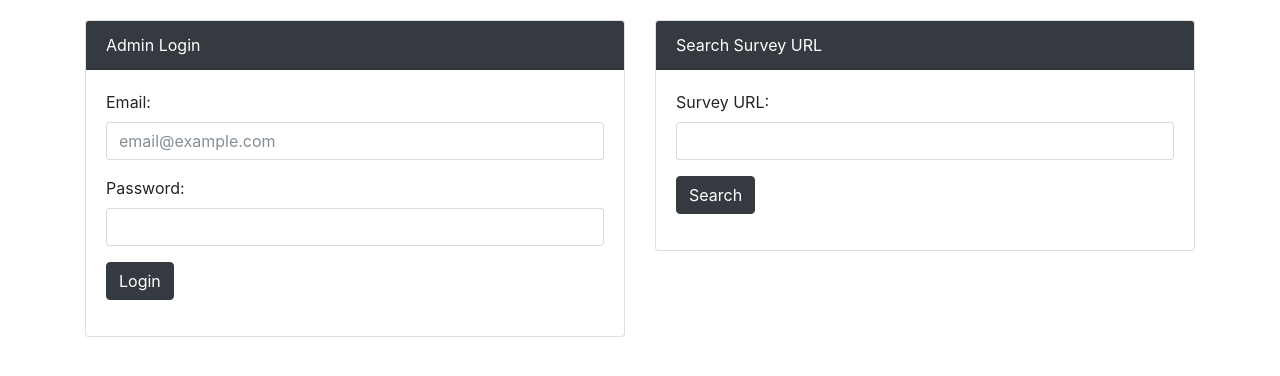
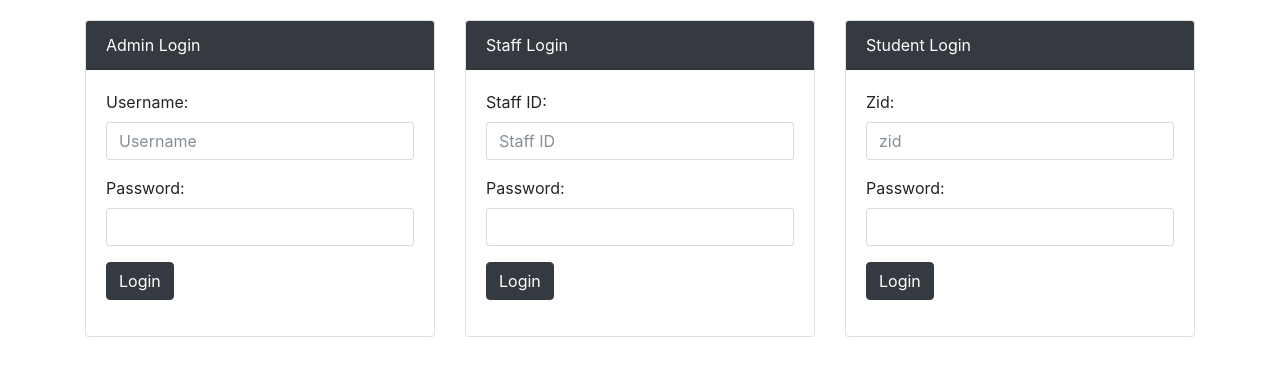
Before and after one commit to ridgetinez/course-survey-project, a Flask app: page / in a window 1280 px wide. Shown: the part 56-432 px from the top of the page. Run offline with Flask 2, Linux system fonts and the light colour scheme; parts of the project's set-up code (start-up, migrations or seed data) failed here and were passed over; some libraries are stand-ins or nearby versions.

Commit message:
Update landing page to support new user types

```diff
--- a/surveyapp/templates/landing_page.html
+++ b/surveyapp/templates/landing_page.html
@@ -7,42 +7,76 @@
 {% block content %}
 <div class="container" style="padding-top:20px">
     <div class="row">
-        <div class="col-sm-6">
+        <div class="col-sm-4">
             <div class="card">
                 <div class="card-header bg-dark text-white">Admin Login</div>
                 <div class="card-body">
                     <!-- Notify user if invalid login details entered-->
                     {% if failedAuth %}
-                    <div class="alert alert-danger">Invalid email and/or password</div>
+                    <div class="alert alert-danger">Invalid username and/or password</div>
                     {% endif %}
                     <!-- Login form -->
                     <form method="POST">
                         <div class="form-group">
-                            <label for="email">Email:</label>
-                            <input type="email" class="form-control" name="email" placeholder="email@example.com"></input>
+                            <label for="username">Username:</label>
+                            <input type="text" class="form-control" name="username" placeholder="Username"></input>
                         </div>
                         <div class="form-group">
                             <label for="password">Password:</label>
                             <input type="password" class="form-control" name="password"></input>
                         </div>
                         <div class="form-group">
-                            <button type="submit" class="btn btn-dark">Login</button>
+                            <button type="submit" name= "admin-login" class="btn btn-dark">Login</button>
                         </div>
                     </form>
                 </div>
             </div>
         </div>
-        <div class="col-sm-6">
+        <div class="col-sm-4">
             <div class="card">
-                <div class="card-header bg-dark text-white">Search Survey URL</div>
+                <div class="card-header bg-dark text-white">Staff Login</div>
                 <div class="card-body">
+                    <!-- Notify user if invalid login details entered-->
+                    {% if failedAuth %}
+                    <div class="alert alert-danger">Invalid staff id and/or password</div>
+                    {% endif %}
+                    <!-- Login form -->
                     <form method="POST">
                         <div class="form-group">
-                            <label for="email">Survey URL:</label>
-                            <input type="text" class="form-control" name="search"></input>
+                            <label for="staff-id">Staff ID:</label>
+                            <input type="text" class="form-control" name="staff-id" placeholder="Staff ID"></input>
                         </div>
                         <div class="form-group">
-                            <button type="submit" class="btn btn-dark">Search</button>
+                            <label for="password">Password:</label>
+                            <input type="password" class="form-control" name="password"></input>
+                        </div>
+                        <div class="form-group">
+                            <button type="submit" name="staff-login" class="btn btn-dark">Login</button>
+                        </div>
+                    </form>
+                </div>
+            </div>
+        </div>
+        <div class="col-sm-4">
+            <div class="card">
+                <div class="card-header bg-dark text-white">Student Login</div>
+                <div class="card-body">
+                    <!-- Notify user if invalid login details entered-->
+                    {% if failedAuth %}
+                    <div class="alert alert-danger">Invalid zid and/or password</div>
+                    {% endif %}
+                    <!-- Login form -->
+                    <form method="POST">
+                        <div class="form-group">
+                            <label for="zid">Zid:</label>
+                            <input type="text" class="form-control" name="zid" placeholder="zid"></input>
+                        </div>
+                        <div class="form-group">
+                            <label for="password">Password:</label>
+                            <input type="password" class="form-control" name="password"></input>
+                        </div>
+                        <div class="form-group">
+                            <button type="submit" name="student-login" class="btn btn-dark">Login</button>
                         </div>
                     </form>
                 </div>
```
